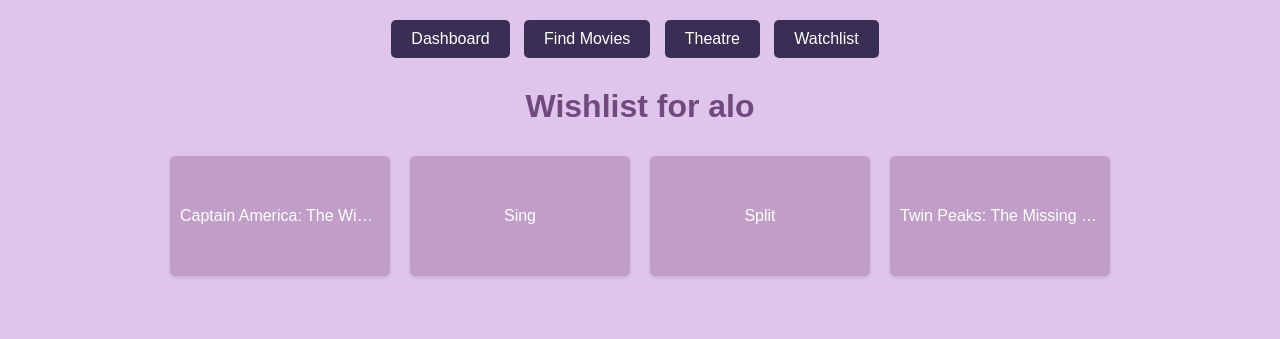
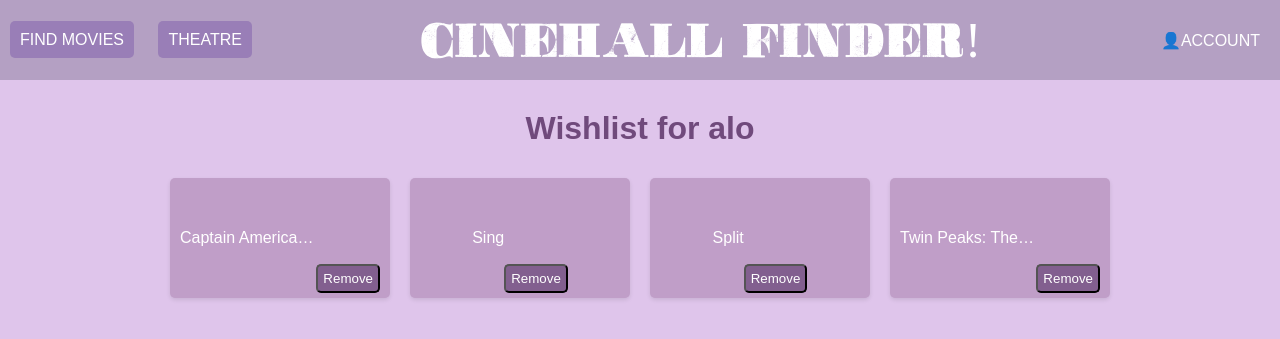
Before and after one commit to mondrita/cineHall_finder, a Flask app: a page that uses app/templates/wishlist.html in a window 1280 px wide. Shown: the top 339 px of the page. Run offline with Flask 3, Linux system fonts and the light colour scheme.

Commit message:
fixed review and rating(now shown on individual movies), changed look of the webpage, added remove from wishlist button, added and connected navbar

```diff
--- a/app/routes.py
+++ b/app/routes.py
@@ -1,6 +1,6 @@
 from app import app, db
 from flask import render_template, request, redirect, url_for,flash,session,jsonify
-from app.models import User, Movie_Data, Wishlist, UserPreferences
+from app.models import User, Movie_Data, Wishlist, UserPreferences, RatingReview
 from sqlalchemy.sql import text,or_,func
 from math import ceil
 
@@ -73,19 +73,6 @@
             return "Invalid username or security answer."
     return render_template('forgot_password.html')
 
-'''@app.route('/dashboard/<username>', methods=['GET', 'POST'])
-def dashboard(username):
-    user = User.query.filter_by(username=username).first()
-    if user:
-        user_info = {'username': user.username, 'email': user.email}
-        query = text("SELECT Title, Description FROM Movie_Data WHERE Year = 2024 LIMIT 5")
-        result = db.session.execute(query)
-        upcoming_movies = result.fetchall()
-        upcoming_movies_list = upcoming_movies
-
-        return render_template('dashboard.html', user=user_info, upcoming_movies=upcoming_movies_list)
-    else:
-        return "User not found."'''
 
 @app.route('/dashboard/<username>', methods=['GET', 'POST'])
 def dashboard(username):
@@ -126,25 +113,11 @@
 
             print("Trending movies:", trending_movies)  # Debugging statement
 
-        return render_template('dashboard.html', user=user_info, upcoming_movies=upcoming_movies, recommended_movies=recommended_movies,trending_movies=trending_movies)
+        return render_template('dashboard.html', user=user_info, upcoming_movies=upcoming_movies, recommended_movies=recommended_movies,trending_movies=trending_movies,username=username)
     else:
         return "User not found."
 
 
-
-'''@app.route('/search_movies/<username>', methods=['GET', 'POST'])
-def search_movies(username):
-    if request.method == 'GET':
-        query = request.args.get('query')
-        if query:
-            # Perform the search query
-            search_results = Movie_Data.query.filter(Movie_Data.Title.ilike(f'%{query}%')).all()
-            return render_template('search_results.html', user=username, search_results=search_results)
-        else:
-            # If no query is provided, return an empty list
-            return render_template('search_results.html', user=username, search_results=[])
-    else:
-        return "Invalid request method."'''
 
 @app.route('/search_movies/<username>', methods=['GET', 'POST'])
 def search_movies(username):
@@ -200,45 +173,55 @@
         # Fetch movie details for each wishlist entry
         for entry in wishlist_data:
             entry.movie = Movie_Data.query.filter_by(Rank=entry.movie_rank).first()
-        return render_template('wishlist.html', user=user, wishlist_data=wishlist_data)
+        return render_template('wishlist.html', user=user, wishlist_data=wishlist_data,username=username)
     else:
         return "User not found."
 
-'''@app.route('/show_movies', methods=['GET'])
-def show_movies():
-    # Pagination parameters
-    page = request.args.get('page', 1, type=int)
-    per_page = 20
-
-    # Query database to get movies for the current page
-    movies = Movie_Data.query.paginate(page=page, per_page=per_page)
-
-    # Calculate total number of pages
-    total_pages = ceil(movies.total / per_page)
-
-    return render_template('show_movies.html', movies=movies, page=page, total_pages=total_pages)'''
-
-@app.route('/movie/<string:Rank>')
-def movie_page(Rank):
+@app.route('/movie/<Rank>/<username>')
+def movie_page(Rank,username):
     # Retrieve the movie details from the database based on the product ID
+    username = session.get('username')
     movie = Movie_Data.query.filter_by(Rank=Rank).first()
+    #user = User.query.filter_by(username=username).first()
+    #username=user.username
+    ratings_reviews = RatingReview.query.filter_by(movie_rank=movie.Rank).all()
     if movie is None:
         abort(404)
-    return render_template('movie.html', movie=movie)
+    return render_template('movie.html', movie=movie, username=username,ratings_reviews=ratings_reviews)
+
 
 @app.route('/movie/<string:Rank>/rate_review', methods=['GET', 'POST'])
 def movie_rating_review(Rank):
+    # Check if the user is authenticated
+    username = session.get('username')
+    if username is None:
+        flash('Please log in to rate and review the movie.', 'error')
+        return redirect(url_for('login'))
+
     if request.method == 'POST':
         rating = request.form.get('rating')
         review = request.form.get('review')
-        # Process rating and review data, e.g., save to database
-        return 'Rating: {}, Review: {}'.format(rating, review)
+
+        # Create a new entry for rating and review in the database
+        user = User.query.filter_by(username=username).first()
+        if user is None:
+            flash('User not found', 'error')
+            return redirect(url_for('index'))
+
+        rating_review = RatingReview(user_id=user.id, movie_rank=Rank, rating=rating, review=review)
+        db.session.add(rating_review)
+        db.session.commit()
+
+        return redirect(url_for('movie_page', Rank=Rank, username=username))
+
     return render_template('rate_review.html', Rank=Rank)
 
 
-@app.route('/search', methods=['GET'])
-def search():
-    #user = User.query.filter_by(username=username).first()
+
+@app.route('/search/<username>', methods=['GET'])
+def search(username):
+    user = User.query.filter_by(username=username).first()
+    username=user.username
     # Get the search query from the request
     query = request.args.get('query', '')
 
@@ -292,9 +275,10 @@
         actors.update(movie.Actors.split(", "))
         actors.update(movie.Actors.split(","))
 
-    return render_template('show_movies.html',movies=movies, page=page, total_pages=total_pages, genres=genres, actors=actors)
+    return render_template('show_movies.html',movies=movies, page=page, total_pages=total_pages, genres=genres, actors=actors, username=username)
 
 
+################### ORGANIZE BY GENRE ##################
 
 @app.route('/movies_genre')
 def movies_genre():
@@ -311,3 +295,69 @@
                 movies_by_genre[genre] = genre_movies  # Update the movies by genre dictionary
 
     return render_template('movies_by_genre.html', movies_by_genre=movies_by_genre)
+
+@app.route('/logout')
+def logout():
+    # Clear the session data
+    session.clear()
+    # Redirect the user to the login page or any other page you want
+    return redirect(url_for('index'))
+
+
+
+###############################################
+@app.route('/add_to_wishlist', methods=['POST'])
+def add_to_wishlist():
+    if request.method == 'POST':
+        username = session.get('username')
+        user = User.query.filter_by(username=username).first()
+        user_id = user.id # Corrected line
+
+        # Check if the user is logged in
+        if not user_id:
+            flash('Please log in to add items to your wishlist.', 'error')
+            return redirect(url_for('login'))
+
+        # Get item ID from the form
+        Rank = request.form.get('Rank')
+        #movie = Movie_Data.query.filter_by(Rank=Rank).first()
+
+        # Check if the item is already in the user's wishlist
+        existing_wishlist_item = Wishlist.query.filter_by(user_id=user_id, movie_rank=Rank).first()
+        if existing_wishlist_item:
+            flash('Item is already in your wishlist', 'error')
+        else:
+            # Add the item to the user's wishlist
+            wishlist_item = Wishlist(user_id=user_id, movie_rank=Rank)
+            db.session.add(wishlist_item)
+            db.session.commit()
+
+        return redirect(url_for('movie_page', Rank=Rank, username=username))
+
+@app.route('/remove_from_wishlist/<Rank>', methods=['POST'])
+def remove_from_wishlist(Rank):
+    if request.method == 'POST':
+        # Retrieve the user's ID from the session
+        username = session.get('username')
+
+        if username:
+            user = User.query.filter_by(username=username).first()
+
+            if user:
+                user_id = user.id
+
+                # Check if the item exists in the user's wishlist
+                wishlist_item = Wishlist.query.filter_by(user_id=user_id, movie_rank=Rank).first()
+                if wishlist_item:
+                    # Remove the item from the wishlist
+                    db.session.delete(wishlist_item)
+                    db.session.commit()
+                    flash('Item removed from wishlist successfully', 'success')
+                else:
+                    flash('Item not found in your wishlist', 'error')
+            else:
+                flash('User not found', 'error')
+        else:
+            flash('Please log in to remove items from your wishlist.', 'error')
+
+        return redirect(url_for('wishlist_page',username=username))
--- /dev/null
+++ b/app/templates/base1.html
@@ -0,0 +1,158 @@
+<!DOCTYPE html>
+<html lang="en">
+<head>
+    <meta charset="UTF-8">
+    <meta name="viewport" content="width=device-width, initial-scale=1.0">
+    <title>Simple Navbar Website</title>
+    <style>
+        @font-face {
+        font-family: Font1;
+        src: url(/static/Athena.ttf);
+        }
+
+        body {
+            margin: 0;
+            font-family: Font1,Arial, sans-serif;
+            background-color: #e5d7ec; /* Light pastel color */
+            color: #615f5f;
+        }
+        .navbar {
+            display: flex;
+            justify-content: space-between;
+            align-items: center;
+            background-color: #b4a0c3;
+            color: white;
+            padding: 10px;
+            height: 60px;
+            position: relative;
+        }
+        .navbar a, .dropdown-content a {
+            color: white;
+            text-decoration: none;
+            padding: 10px;
+        }
+        .dropdown {
+            position: relative;
+            display: inline-block;
+        }
+        .dropdown:hover .dropdown-content {
+            display: block;
+        }
+        .dropdown-content {
+            display: none;
+            position: absolute;
+            background-color: #333;
+            box-shadow: 0px 8px 16px 0px rgba(0,0,0,0.2);
+            z-index: 1;
+        }
+        .dropdown-content a {
+            display: block;
+        }
+        .icons {
+            display: flex;
+            align-items: center;
+        }
+        .icons a {
+            margin-right: 20px;
+            position: relative;
+        }
+
+        @media screen and (max-width: 600px) {
+            .navbar {
+                flex-direction: column;
+                align-items: flex-start;
+                height: auto;
+            }
+            .icons {
+                margin-top: 10px;
+            }
+        }
+
+        .page {
+            background-color: white;
+            width: 300mm;
+            height: 200mm;
+            margin: 40px auto;
+            box-shadow: 0 4px 8px rgba(0, 0, 0, 0.1);
+            padding: 20px;
+            overflow: hidden;
+        }
+        .text {
+            display: flex;
+            flex-direction: column;
+            align-items: flex-end;
+        }
+        h2 {
+             display: flex;
+             justify-content: flex-end;
+             max-width: 60%;
+        }
+
+
+
+
+        @font-face {
+        font-family: myFont;
+        src: url(/static/poster.ttf);
+        }
+
+        .website-name {
+            font-family: myFont;
+            font-size: 50px;
+        }
+
+
+        .all-products-button {
+            padding: 10px 20px; /* Padding */
+            background-color: #997eb7; /* Background color */
+            color: white; /* Text color */
+            border: none; /* Border */
+            border-radius: 5px; /* Rounded corners */
+            text-decoration: none; /* Remove underline */
+            cursor: pointer; /* Cursor style */
+            transition: background-color 0.3s ease; /* Smooth transition */
+        }
+        .all-products-button:hover {
+            background-color: #552f64; /* Darker background color on hover */
+        }
+    </style>
+</head>
+<body>
+    <div class="navbar">
+
+        <div class="icons">
+
+            <div class="dropdown">
+                <a href="{{ url_for('search',username=username) }}" class="all-products-button">FIND MOVIES</a>
+                <div class="dropdown-content">
+                    <a href="{{ url_for('movies_genre') }}" >GENRES</a>
+                </div>
+                <a href="#" class="all-products-button">THEATRE</a>
+            </div>
+        </div>
+
+        <div class="icons">
+            <a href="{{ url_for('dashboard', username=session.username) }}" class="website-name">CINEHALL FINDER!</a>
+        </div>
+        <div class="'icons">
+            <!-- Dropdown menu for account and orders -->
+            <div class="dropdown">
+                <a href="#">👤ACCOUNT</a>
+                <div class="dropdown-content">
+                    <a href="{{ url_for('wishlist_page', username=username) }}" >🎬WATCHLIST</a>
+                    <a href="/logout">➡️ LOGOUT</a>
+                </div>
+            </div>
+        </div>
+    </div>
+
+    <!-- Main content -->
+    <div class="content">
+        {% block content %}
+        <!-- Your page content goes here -->
+        {% endblock %}
+    </div>
+
+
+</body>
+</html>
--- a/app/templates/movies_by_genre.html
+++ b/app/templates/movies_by_genre.html
@@ -7,7 +7,7 @@
     <style>
         body {
             font-family: Arial, sans-serif;
-            background-color: #e1bfdc;
+            background-color: #e5d7ec;
             margin: 0;
             padding: 20px;
         }
--- a/app/templates/wishlist.html
+++ b/app/templates/wishlist.html
@@ -1,8 +1,6 @@
-<!DOCTYPE html>
-<html lang="en">
-<head>
-    <meta charset="UTF-8">
-    <meta name="viewport" content="width=device-width, initial-scale=1.0">
+{% extends 'base1.html' %}
+
+{% block content %}
     <title>Wishlist</title>
     <style>
         body {
@@ -65,26 +63,35 @@
             white-space: nowrap;
             max-width: 100%;
         }
+        .wishlist-btn {
+            display: inline-block;
+            padding: 5px 5px;
+            background-color: #825f8f;
+            color: #fff;
+            text-decoration: none;
+            border-radius: 5px;
+            transition: background-color 0.3s ease;
+            margin-top: 80px; /* Add space above button */
+        }
+
+        .wishlist-btn:hover {
+            background-color: #49195b;
+        }
     </style>
 </head>
 <body>
-    <!-- Menu buttons -->
-    <div class="menu">
-        <div class="menu-buttons">
-            <a href="{{ url_for('dashboard', username=session.username) }}" class="menu-button">Dashboard</a>
-            <a href="{{ url_for('search',username=user.username)}}" class="menu-button">Find Movies</a>
-            <a href="{{ url_for('index') }}" class="menu-button">Theatre</a>
-            <a href="{{ url_for('wishlist_page', username=user.username) }}" class="menu-button">Watchlist</a>
-        </div>
-    </div>
 
     <h1>Wishlist for {{ user.username }}</h1>
     <div class="movie-container">
         {% for entry in wishlist_data %}
             <div class="movie-box">
-                <p class="movie-title">{{ entry.movie.Title }}</p>
+                <p class="movie-title">{{ entry.movie.Title }}</p><br><br>
+                <form action="{{ url_for('remove_from_wishlist', Rank=entry.movie.Rank) }}" method="POST">
+                    <input type="hidden" name="username" value="{{ user.username }}">
+                    <button type="submit" class="wishlist-btn" >Remove</button>
+                </form>
             </div>
         {% endfor %}
     </div>
 </body>
-</html>
+{% endblock %}
```
Also changed, not shown: app/models.py (+11 -0 lines), app/templates/dashboard.html (+15 -16 lines), app/templates/movie.html (+24 -7 lines), app/templates/show_movies.html (+11 -21 lines), instance/theatre.db.
